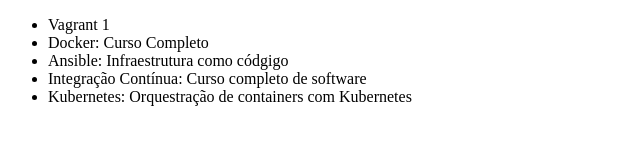
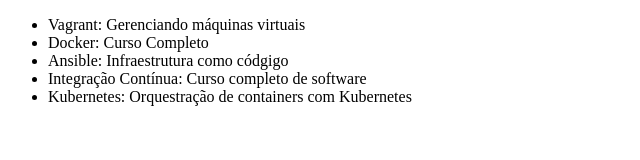
Before and after one commit to augustbaumneto/CursoGithub, a plain HTML site: page index.html in a window 1280 px wide. Shown: the whole page, without its empty margins (0-640 px from the left). Drawn offline with Linux system fonts and the light colour scheme.

Commit message:
Ajuste no curso de Vagrant

```diff
--- a/index.html
+++ b/index.html
@@ -6,7 +6,7 @@
 </head>
 <body>
     <ul>
-        <li>Vagrant 1</li>
+        <li>Vagrant: Gerenciando máquinas virtuais</li>
         <li>Docker: Curso Completo</li>
         <li>Ansible: Infraestrutura como códgigo</li>
         <li>Integração Contínua: Curso completo de software</li>
```
